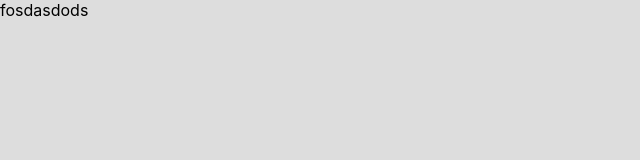
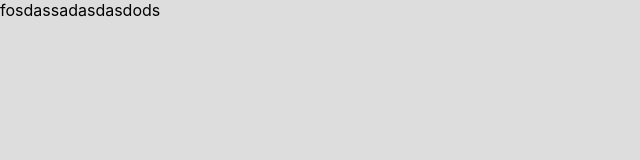
Before and after one commit to JaviK07/LittleLemonV2, a React (Create React App) app: page /foods in a window 1280 px wide. Shown: the top 160 px of the page, without its empty margins (0-640 px from the left). Built offline with nearby package versions, Linux system fonts and the light colour scheme.

Commit message:
2do commit

```diff
--- a/src/components/foods.jsx
+++ b/src/components/foods.jsx
@@ -3,7 +3,7 @@ import styles from "../styles/Foods.module.css"
 
 const Foods = () => {
     return (
-        <div>fosdasdods</div>
+        <div>fosdassadasdasdods</div>
     )
 }
 
```
